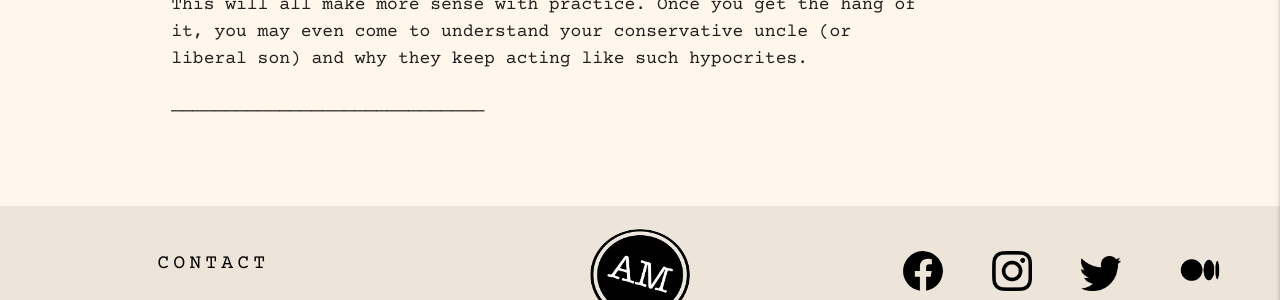
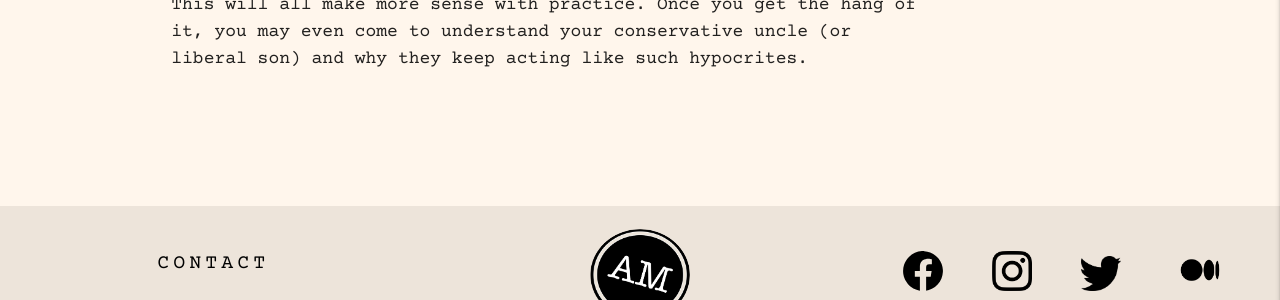
Before and after one commit to khiciste/apologetic_millennial, a Jekyll site: the page built from _posts/2023-02-01-moral-foundations-101.html, in a window 1280 px wide. Shown: the part 2910-3210 px from the top of the page. Built offline with Jekyll 4.4.1, drawn with Linux system fonts in a browser that asks for light colours; some web fonts are replaced.

Commit message:
rm post separators

```diff
--- a/_posts/2023-01-16-are-political-conversations-pointless.html
+++ b/_posts/2023-01-16-are-political-conversations-pointless.html
@@ -22,6 +22,3 @@ date: 2023-01-16
 <p>
   This blog represents my ongoing journey to have a political conversation that doesn’t end with someone (me) shouting and/or crying. If you’ve already taken the red or blue pill, this may not be for you. If you want to escape the matrix—<b>if you’re curious what we’re <i>really</i> talking about when we talk about politics</b>—read on.
 </p>
-
-<br />
-<br />
--- a/_posts/2023-01-25-escaping-conversational-purgatory.html
+++ b/_posts/2023-01-25-escaping-conversational-purgatory.html
@@ -83,8 +83,6 @@ MFT is a white flag in this seemingly futile battle. Nothing else made me questi
 <p>
   MFT will serve as the North star for all future posts, which will dive deeper into each foundation as well as some other aspects of human psychology. It will get easier to categorize different behaviors with their corresponding foundations. <b>Soon, you’ll develop the superpower that is the ability to have a political discussion that doesn’t end exactly where it started.</b> And with any luck, you’ll be on your way to being a productive neighbor instead of a moral enemy.
 </p>
-<!-- separator -->
-<p>_____________________________</p>
 <!-- ____________________________________
 <ol class="footnotes">
   <li>
--- a/_posts/2023-02-01-moral-foundations-101.html
+++ b/_posts/2023-02-01-moral-foundations-101.html
@@ -51,5 +51,3 @@ date: 2023-02-01
 <p>
   This will all make more sense with practice. Once you get the hang of it, you may even come to understand your conservative uncle (or liberal son) and why they keep acting like such hypocrites.
 </p>
-<!-- separator -->
-<p>_____________________________</p>
--- a/_posts/2023-02-08-the-case-against-my-deadbeat-neighbors.html
+++ b/_posts/2023-02-08-the-case-against-my-deadbeat-neighbors.html
@@ -35,5 +35,3 @@ date: 2023-02-08
   *For a deeper dive into the differences between proportionality and equality, start <a target="_blank" href="https://ideas.time.com/2012/10/08/the-new-culture-war-ove-fairness/">here</a>
 </p>
 <img class="responsive" src="/images/better_driveway.jpeg" />
-<!-- separator -->
-<p>_____________________________</p>
```
